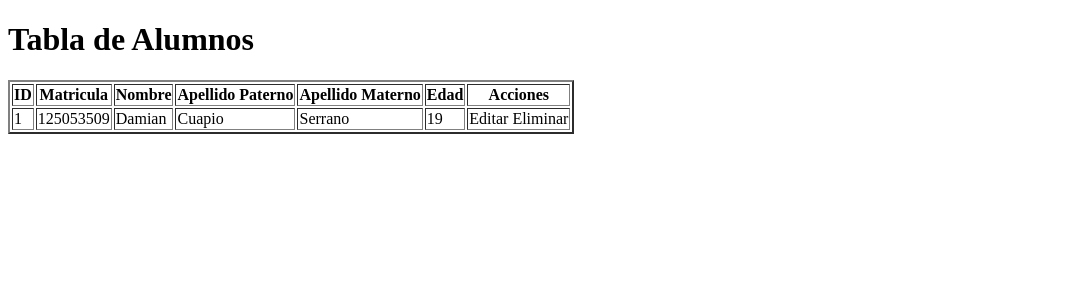
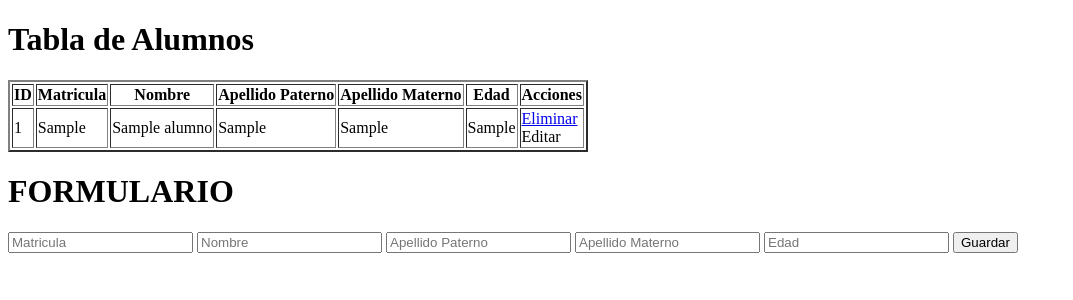
Before and after one commit to drwndd/AW_TIID221, a PHP site: page /CRUD/alumnos.php in a window 1280 px wide. Shown: the top 300 px of the page, without its empty margins (0-1073 px from the left). Run offline with PHP 8.4, Linux system fonts and the light colour scheme; tables that the repository leaves empty or names only in its code hold one stand-in row (values such as "Sample post").

Commit message:
CRUD 19/10/26, PRACTICA TERMINADA

```diff
--- a/CRUD/alumnos.php
+++ b/CRUD/alumnos.php
@@ -3,6 +3,7 @@
 include('conexion.php');
 
 $con = conectar();
+
 
 $sql = "SELECT * FROM alumnos";
 
@@ -33,16 +34,35 @@ $query = mysqli_query($con,$sql);
             </tr>
         </thead>
         <tbody>
-            <tr>
-                <td>1</td>
-                <td>125053509</td>
-                <td>Damian</td>
-                <td>Cuapio</td>
-                <td>Serrano</td>
-                <td>19</td>
-                <td>Editar Eliminar</td>
-            </tr>
+           <?php
+                while($row = mysqli_fetch_array($query)){
+            ?>
+                <tr>
+                    <td><?php echo $row['id'] ?></td>
+                    <td><?php echo $row['matricula'] ?></td>
+                    <td><?php echo $row['nombre'] ?></td>
+                    <td><?php echo $row['apellido_p'] ?></td>
+                    <td><?php echo $row['apellido_m'] ?></td>
+                    <td><?php echo $row['edad'] ?></td>
+                    <td>
+                        <a href="delete.php?id=<?php echo $row['id'] ?>">Eliminar</a>
+                        <br>
+                        Editar
+                    </td>
+
+                </tr>
+            <?php
+                }
+            ?>
         </tbody>
      </table>
-</body>
+     <h1>FORMULARIO</h1>
+     <form action="insertar.php" method="POST">
+     <input type="text" class="form-control" name="matricula" placeholder="Matricula">
+     <input type="text" class="form-control" name="nombre" placeholder="Nombre">
+     <input type="text" class="form-control" name="apellido_p" placeholder="Apellido Paterno">
+     <input type="text" class="form-control" name="apellido_m" placeholder="Apellido Materno">
+     <input type="text" class="form-control" name="edad" placeholder="Edad">
+     <button type="submit">Guardar</button>
+</form>
 </html>
```
Also changed, not shown: CRUD/delete.php (+16 -0 lines), CRUD/insertar.php (+31 -0 lines).
